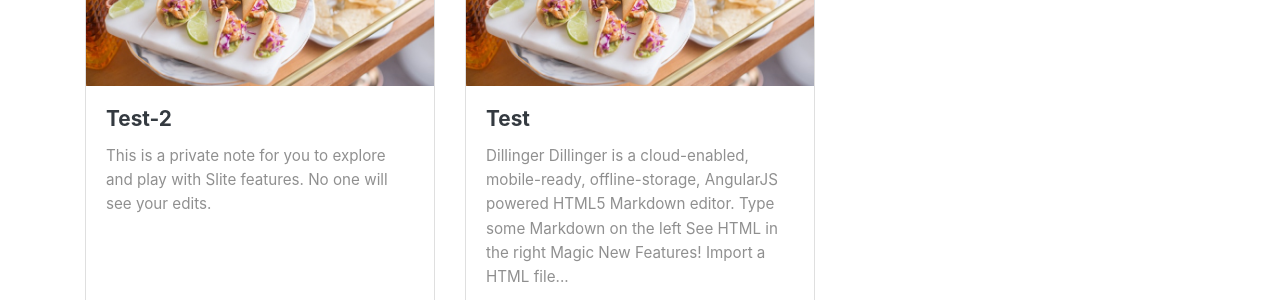
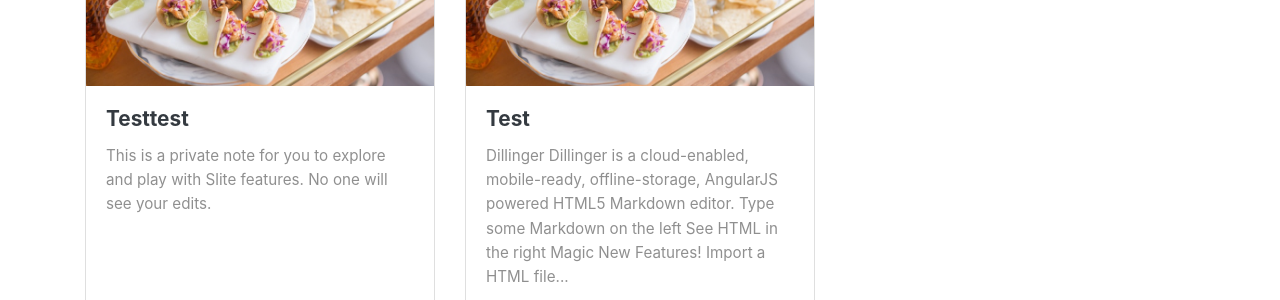
Before and after one commit to zenofkarma/testweb1, a Jekyll site: the page built from index.html, in a window 1280 px wide and 900 px high. Shown: the part 437-737 px from the top of the window. Built offline with Jekyll 4.4.1, drawn with Linux system fonts in a browser that asks for light colours; nearby versions of some CDN libraries; the list of posts is cut into pages by our own code.

Commit message:
Update 2019-01-11-test2.md

```diff
--- a/_posts/2019-01-11-test2.md
+++ b/_posts/2019-01-11-test2.md
@@ -1,6 +1,6 @@
 ---
 layout: post
-title:  "Test-2"
+title:  "Testtest"
 author: zenpy
 categories: [ Jekyll, tutorial, test ]
 image: assets/images/11.jpg
```
